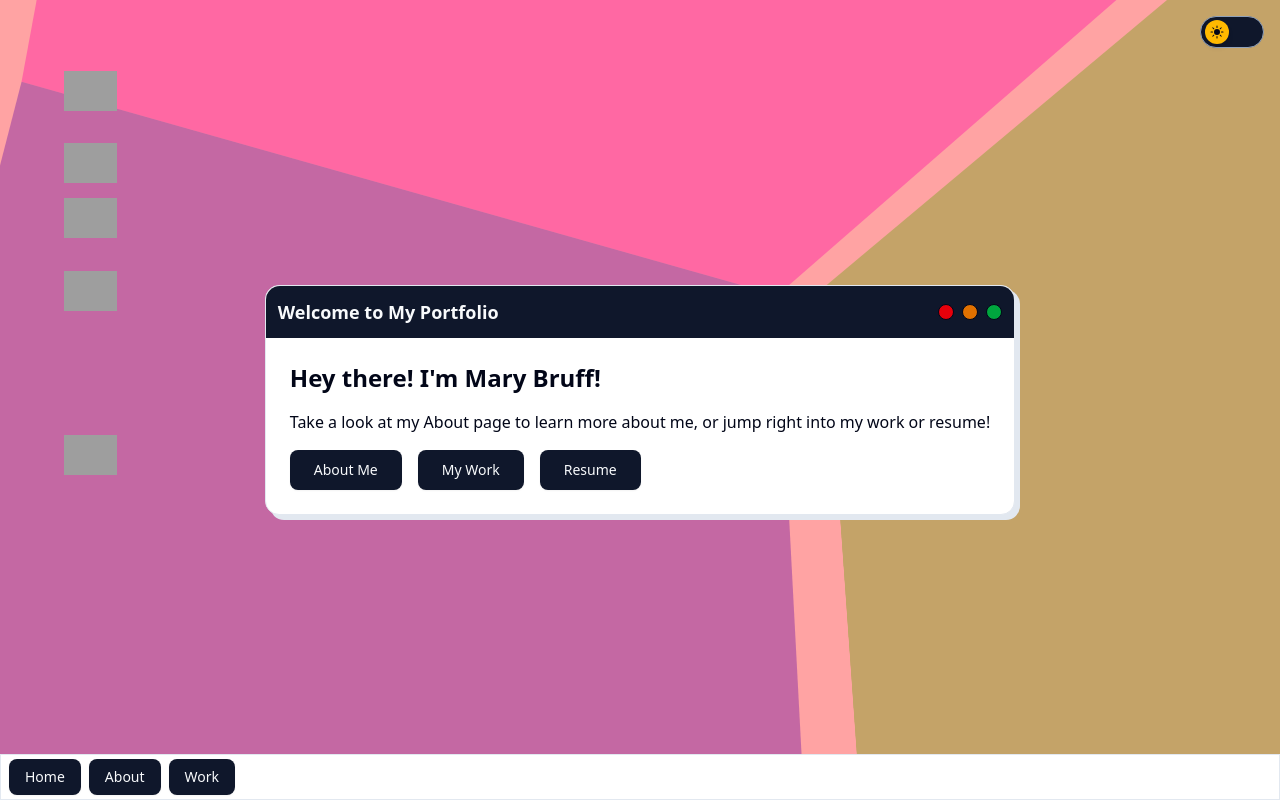
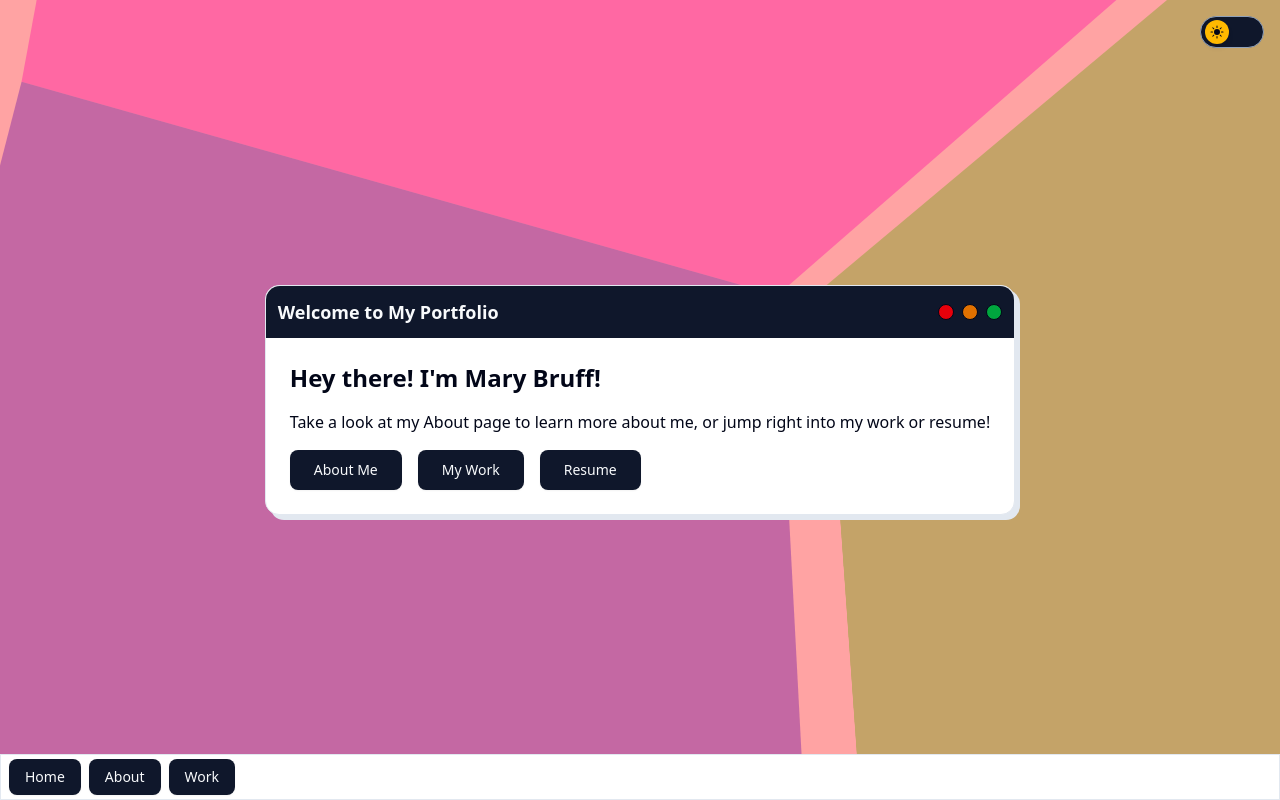
Before and after one commit to MaryBruff/portfolio, a Next.js app: page / in a window 1280 px wide. Built offline with nearby package versions, Linux system fonts and the light colour scheme; grey boxes are pictures that could not be loaded.

Commit message:
Ha! No marquee I guess

```diff
--- a/src/app/page.tsx
+++ b/src/app/page.tsx
@@ -9,7 +9,6 @@ import { Card, CardHeader, CardTitle, CardContent } from "@/components/ui/card";
 export default function Home() {
   const constraintsRef = useRef(null);
   const [isMobile, setIsMobile] = useState(false);
-  const [imagesLoaded, setImagesLoaded] = useState(false);
 
   useEffect(() => {
     const handleResize = () => {
@@ -21,54 +20,11 @@ export default function Home() {
     return () => window.removeEventListener("resize", handleResize);
   }, []);
 
-  useEffect(() => {
-    // Preload the image to avoid layout shift or loading issues
-    const img = new window.Image();
-    img.src = "http://dl5.glitter-graphics.net/pub/23/23695zmk95wu7m4.gif";
-    img.onload = () => setImagesLoaded(true);
-    img.onerror = () => console.warn("Marquee image failed to load");
-  }, []);
-
-  const marqueeData = [
-    { top: 71, scrollamount: 3, scrolldelay: 40 },
-    { top: 143, scrollamount: 5, scrolldelay: 13 },
-    { top: 198, scrollamount: 4, scrolldelay: 9 },
-    { top: 271, scrollamount: 5, scrolldelay: 42 },
-    { top: 435, scrollamount: 5, scrolldelay: 35 },
-  ];
-
   return (
     <motion.div
       ref={constraintsRef}
       className="relative flex min-h-screen flex-col items-center justify-center p-4 overflow-hidden"
     >
-      {/* Updated marquee elements */}
-      {imagesLoaded &&
-        marqueeData.map((data, index) => (
-          <marquee
-            key={index}
-            behavior="alternate"
-            direction="right"
-            scrollamount={data.scrollamount}
-            scrolldelay={data.scrolldelay}
-            width="95%"
-            style={{
-              position: 'absolute',
-              left: '5%',
-              top: `${data.top}px`,
-              width: '95%',
-              height: '40px',
-            }}
-          >
-            <img
-              src="http://dl5.glitter-graphics.net/pub/23/23695zmk95wu7m4.gif"
-              alt="Glitter graphic"
-              style={{ height: '40px', verticalAlign: 'middle' }}
-              border="0"
-            />
-          </marquee>
-        ))}
-
       <motion.div
         drag={!isMobile}
         dragConstraints={constraintsRef}
```
